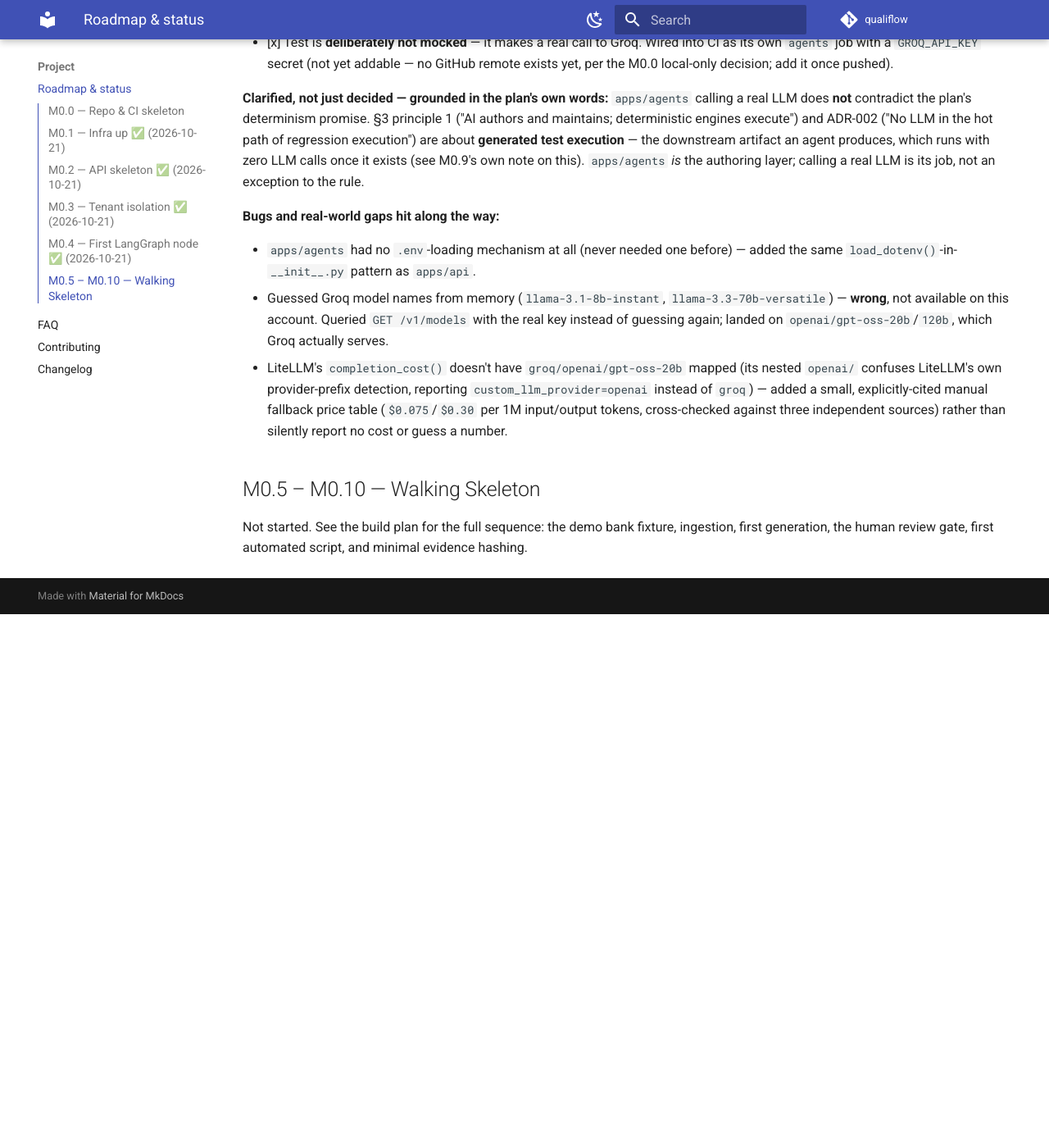
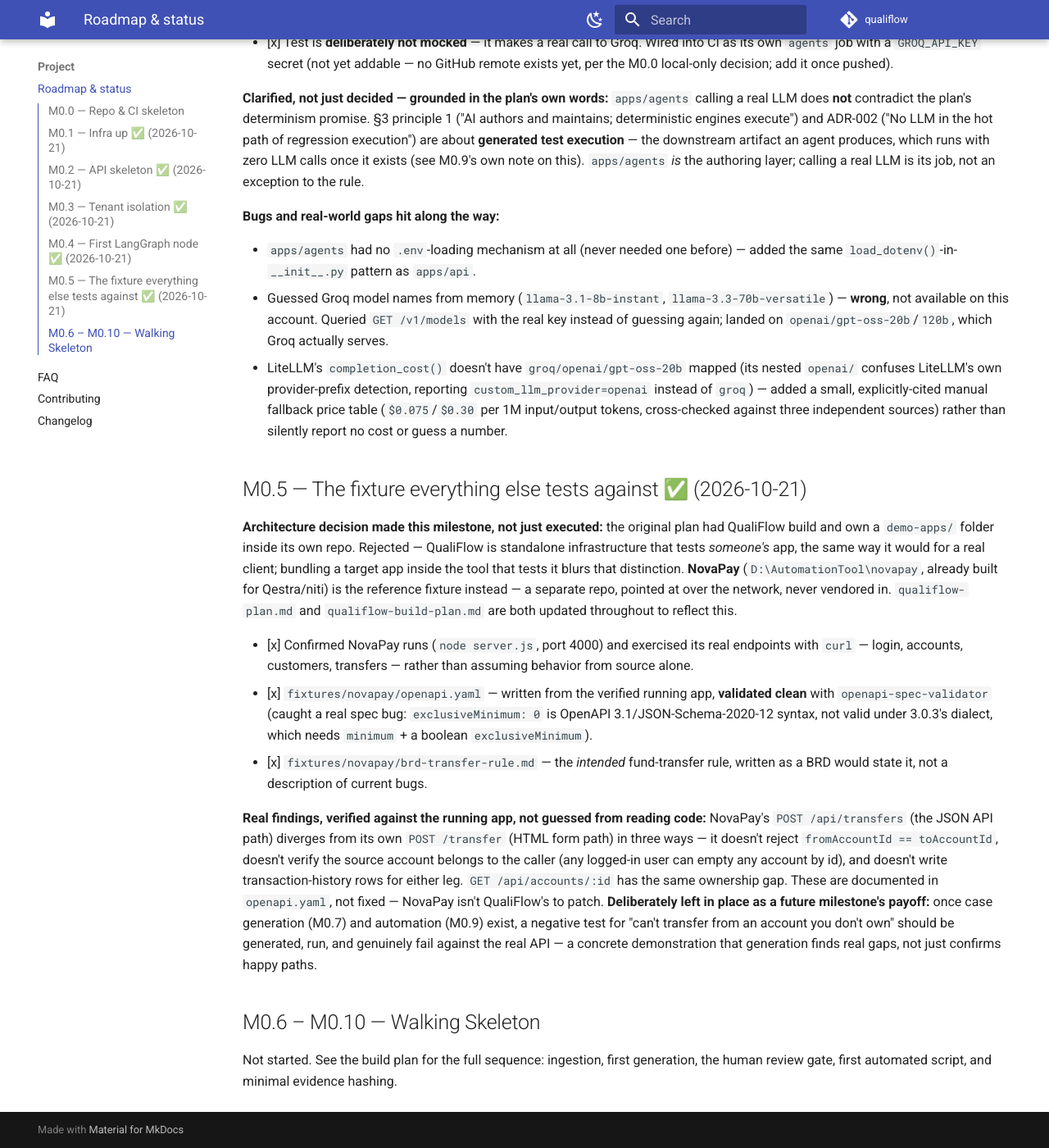
Before and after one commit to devbyanoop/qualiflow, an MkDocs documentation site: the page built from docs/project/roadmap.md, in a window 1280 px wide and 1400 px high, scrolled down 3281 px. Shown: the whole window at 82% size. Built offline with MkDocs 1.6.1 and Material for MkDocs 9.7.7, drawn with Linux system fonts in a browser that asks for light colours; comment, search, counter and statistics services are not loaded; before the commit the page ends 4030 px from its top, so only the background shows below that.

Commit message:
M0.5: NovaPay as the reference fixture, not a built-in demo app
Architecture decision, not just execution: rejected the original
plan's demo-apps/ folder inside QualiFlow's own repo. QualiFlow is
standalone infrastructure that tests someone's app, like it would
for a real client -- bundling a target app with the tool that tests
it blurs that distinction. NovaPay (D:\AutomationTool\novapay,
already built for Qestra/niti) is the fixture instead: a separate
repo, pointed at over the network, never vendored in. Both plan
docs updated throughout to reflect this.

Confirmed NovaPay runs and verified its real endpoints with curl
rather than assuming behavior from source. fixtures/novapay/
openapi.yaml validates clean (caught a real spec bug along the way:
exclusiveMinimum as a number is OpenAPI 3.1 syntax, not valid under
3.0.3). brd-transfer-rule.md states the intended business rule.

Found three real gaps in NovaPay's API along the way (no ownership
check on transfers/account reads, no distinct-account check, no
transaction history on the API path vs. the HTML form path) --
documented, not fixed, and deliberately left as a future milestone's
payoff: a generated negative test should catch these for real.

```diff
--- a/docs/project/roadmap.md
+++ b/docs/project/roadmap.md
@@ -75,6 +75,16 @@
 - Guessed Groq model names from memory (`llama-3.1-8b-instant`, `llama-3.3-70b-versatile`) — **wrong**, not available on this account. Queried `GET /v1/models` with the real key instead of guessing again; landed on `openai/gpt-oss-20b`/`120b`, which Groq actually serves.
 - LiteLLM's `completion_cost()` doesn't have `groq/openai/gpt-oss-20b` mapped (its nested `openai/` confuses LiteLLM's own provider-prefix detection, reporting `custom_llm_provider=openai` instead of `groq`) — added a small, explicitly-cited manual fallback price table (`$0.075`/`$0.30` per 1M input/output tokens, cross-checked against three independent sources) rather than silently report no cost or guess a number.
 
-## M0.5 – M0.10 — Walking Skeleton
+## M0.5 — The fixture everything else tests against ✅ (2026-10-21)
 
-Not started. See the build plan for the full sequence: the demo bank fixture, ingestion, first generation, the human review gate, first automated script, and minimal evidence hashing.
+**Architecture decision made this milestone, not just executed:** the original plan had QualiFlow build and own a `demo-apps/` folder inside its own repo. Rejected — QualiFlow is standalone infrastructure that tests *someone's* app, the same way it would for a real client; bundling a target app inside the tool that tests it blurs that distinction. **NovaPay** (`D:\AutomationTool\novapay`, already built for Qestra/niti) is the reference fixture instead — a separate repo, pointed at over the network, never vendored in. `qualiflow-plan.md` and `qualiflow-build-plan.md` are both updated throughout to reflect this.
+
+- [x] Confirmed NovaPay runs (`node server.js`, port 4000) and exercised its real endpoints with `curl` — login, accounts, customers, transfers — rather than assuming behavior from source alone.
+- [x] `fixtures/novapay/openapi.yaml` — written from the verified running app, **validated clean** with `openapi-spec-validator` (caught a real spec bug: `exclusiveMinimum: 0` is OpenAPI 3.1/JSON-Schema-2020-12 syntax, not valid under 3.0.3's dialect, which needs `minimum` + a boolean `exclusiveMinimum`).
+- [x] `fixtures/novapay/brd-transfer-rule.md` — the *intended* fund-transfer rule, written as a BRD would state it, not a description of current bugs.
+
+**Real findings, verified against the running app, not guessed from reading code:** NovaPay's `POST /api/transfers` (the JSON API path) diverges from its own `POST /transfer` (HTML form path) in three ways — it doesn't reject `fromAccountId == toAccountId`, doesn't verify the source account belongs to the caller (any logged-in user can empty any account by id), and doesn't write transaction-history rows for either leg. `GET /api/accounts/:id` has the same ownership gap. These are documented in `openapi.yaml`, not fixed — NovaPay isn't QualiFlow's to patch. **Deliberately left in place as a future milestone's payoff:** once case generation (M0.7) and automation (M0.9) exist, a negative test for "can't transfer from an account you don't own" should be generated, run, and genuinely fail against the real API — a concrete demonstration that generation finds real gaps, not just confirms happy paths.
+
+## M0.6 – M0.10 — Walking Skeleton
+
+Not started. See the build plan for the full sequence: ingestion, first generation, the human review gate, first automated script, and minimal evidence hashing.
```
Also changed, not shown: docs/project/changelog.md (+1 -0 lines), fixtures/novapay/brd-transfer-rule.md (added, +19 -0 lines), 1 other file.
